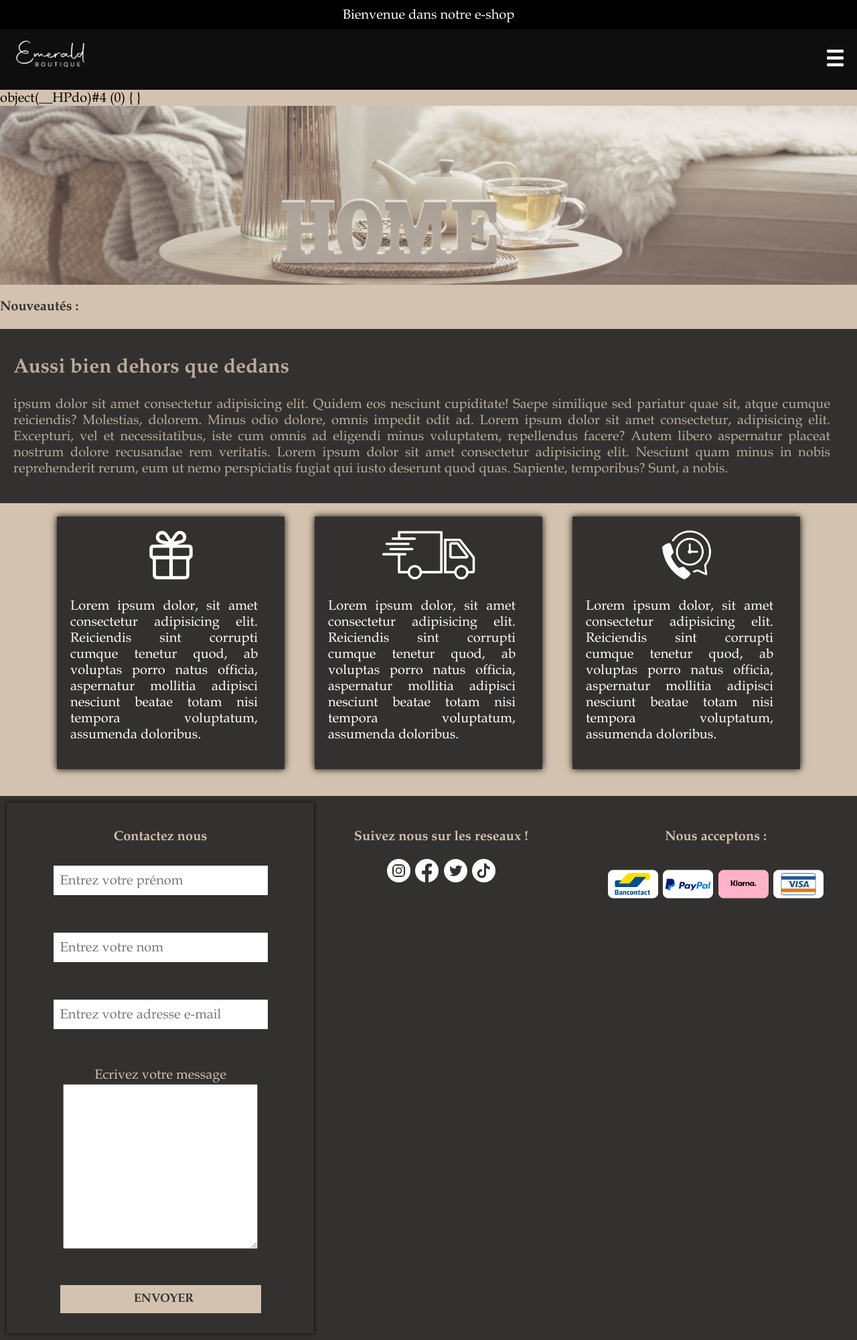
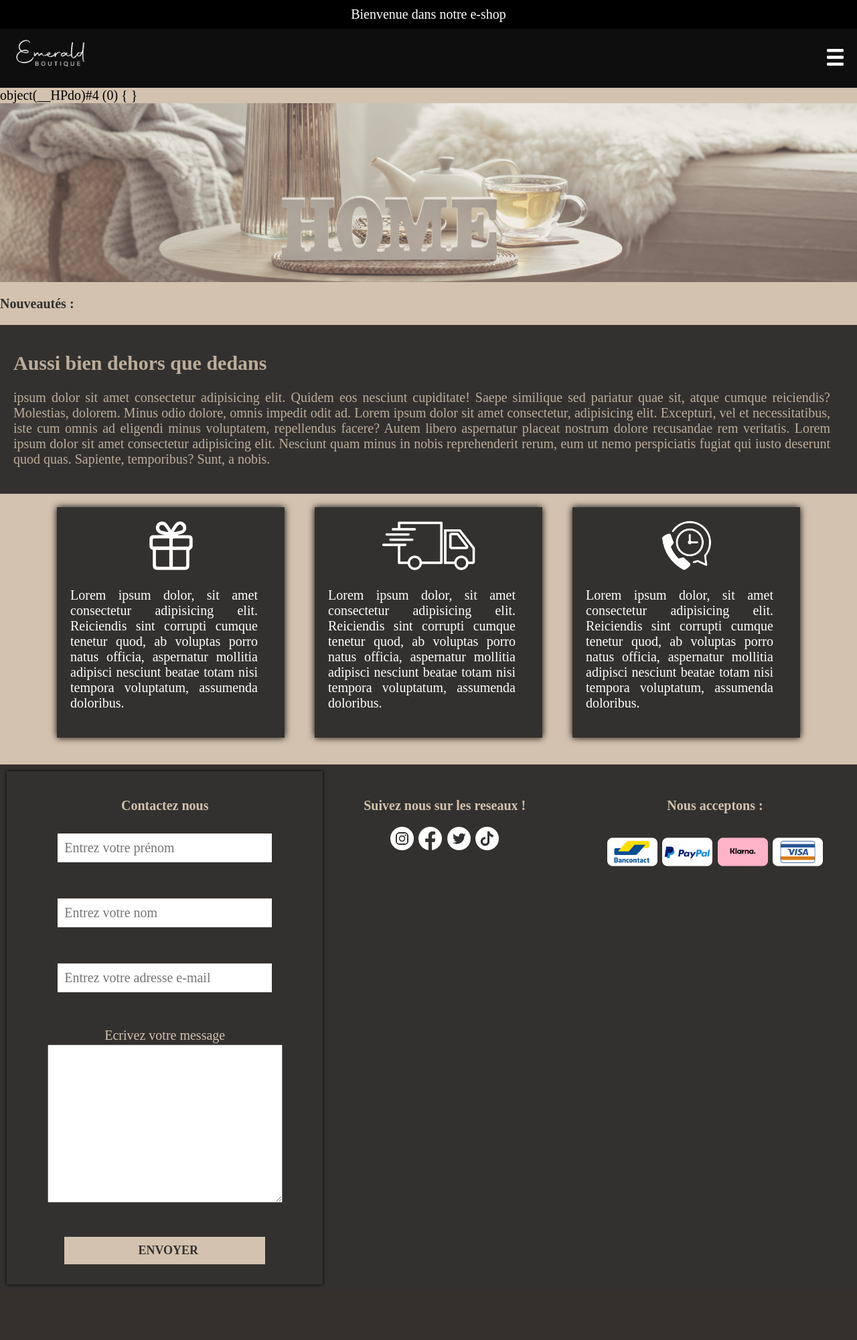
Before and after one commit to nejlael/Projet-zad-nejla, a PHP site: page /index.php in a window 1280 px wide. Shown: the whole page at 67% size. After the commit the page ends 1919 px from the top, so only its background shows below. Run offline with PHP 8.4, Linux system fonts and the light colour scheme; data that the repository does not hold is empty.

Commit message:
CSS : changement font

```diff
--- a/css/style.css
+++ b/css/style.css
@@ -16,7 +16,7 @@
  }
 
 * {
-  font-family: 'Book Antiqua';
+  font-family: 'BELL';
   font-size: 20px;
 }
 body {
```
